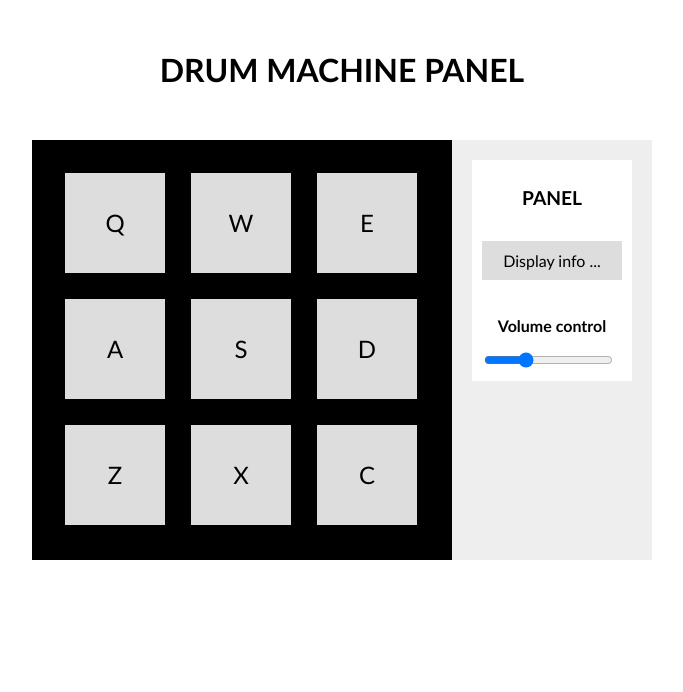
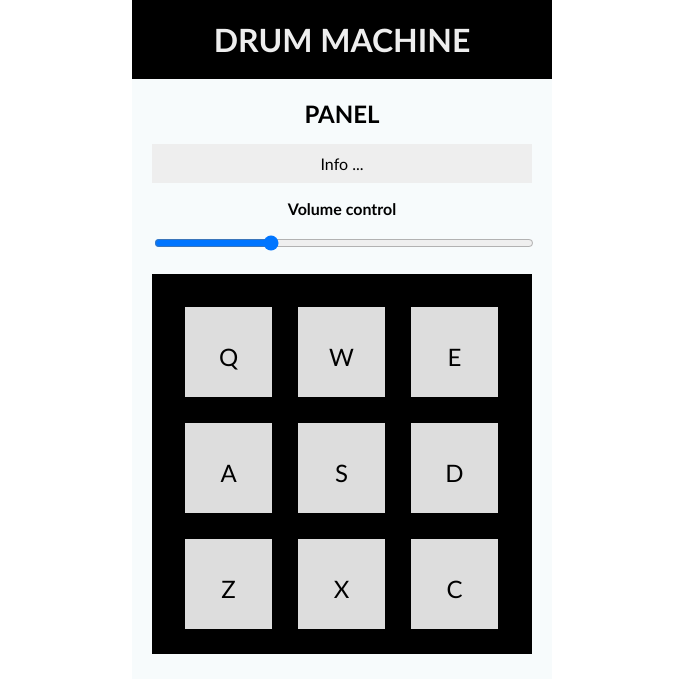
Before and after one commit to hajczek/drum-machine, a React (Create React App) app: page / in a window 1280 px wide. Shown: the top 692 px of the page, without its empty margins (298-981 px from the left). Built offline with nearby package versions, Linux system fonts and the light colour scheme; the HTML template or start-up script is replaced by a standard one.

Commit message:
Changed arrangement of elements

```diff
--- a/src/App.js
+++ b/src/App.js
@@ -62,7 +62,7 @@ class App extends Component {
   render() {
     return (
       <div className="App">
-        <h1>DRUM MACHINE PANEL</h1>
+        <h1>DRUM MACHINE</h1>
         <DrumMachine
           sounds={this.state.sounds}
           soundPlay={this.soundPlay}
--- a/src/components/DrumMachine.js
+++ b/src/components/DrumMachine.js
@@ -8,15 +8,15 @@ class DrumMachine extends Component {
     const { soundPlay, soundsName, pads, sounds, volume, changeVolume } = this.props;
     return (
       <div id="drum-machine" className="drums">
+        <Panel
+          volume={volume}
+          changeVolume={changeVolume}
+        />
         <Display
           soundPlay={soundPlay}
           soundsName={soundsName}
           pads={pads}
           sounds={sounds}
-        />
-        <Panel
-          volume={volume}
-          changeVolume={changeVolume}
         />
       </div>
 
--- a/src/components/Panel.js
+++ b/src/components/Panel.js
@@ -7,10 +7,10 @@ class Panel extends Component {
       <div className="panel">
         <h2>PANEL</h2>
         <p className="display-text" id="text-field">
-          Display info ...
+          Info ...
         </p>
         <h4>Volume control</h4>
-        <input type="range" name="volume" min="0" max="1" step="0.1" value={volume} onChange={changeVolume}></input>
+        <input id="volume" type="range" name="volume" min="0" max="1" step="0.1" value={volume} onChange={changeVolume}></input>
       </div>
     )
   }
--- a/src/index.css
+++ b/src/index.css
@@ -7,48 +7,49 @@ body {
 }
 
 .App {
-  width: 100%;
+  width: 420px;
   height: 100%;
+  margin: 0 auto;
 }
 
 h1 {
-  width: 100%;
+  width: 420px;
   text-align: center;
-  margin-top: 50px;
+  margin: 0 auto;;
+  background-color: #000;
+  color: #eee;
+  padding: 20px 0;
 }
 
 h4 {
   text-align: center;
   margin-bottom: 15px;
-  margin-top: 20px;
+  margin-top: 0;
   float: left;
   width: 100%;
-  margin-top: 20px;
 }
 
 .drums {
-  width: 620px;
-  height: 420px;
+  width: 420px;
+  height: 600px;
   margin: 0 auto;
-  background-color: #eee;
-  position: relative;
-  top: 30px;
+  background-color: #f7fbfc;
 }
 
 .container {
-  width: 380px;
-  height: 380px;
-  padding: 20px;
+  width: 340px;
+  height: 340px;
   background-color: #000;
-  margin: 0;
+  margin-left: 20px;
   display: block;
   float: left;
+  padding: 20px;
 }
 
 .drum-pad {
   display: inline-flex;
-  width: 100px;
-  height: 65px;
+  width: 87px;
+  height: 55px;
   background-color: #ddd;
   margin: 13px;
   font-size: 1.5rem;
@@ -60,18 +61,20 @@ h4 {
 .panel {
   display: block;
   float: left;
-  width: 140px;
-  padding: 10px;
+  width: 380px;
+  padding: 20px;
   background-color: #fff;
-  margin: 20px 0 0 20px;
+  margin:0;
+  background-color: #f7fbfc;
 }
 
 .panel h2 {
   width: 100%;
   display: block;
   float: left;
-  font-size: 1.2rem;
+  font-size: 1.5rem;
   text-align: center;
+  margin: 0;
 }
 
 .display-text {
@@ -79,6 +82,10 @@ h4 {
   display: block;
   float: left;
   text-align: center;
-  background-color: #ddd;
+  background-color: #eee;
   padding: 10px 0;
 }
+
+input#volume {
+  width: 100%;
+}
```
